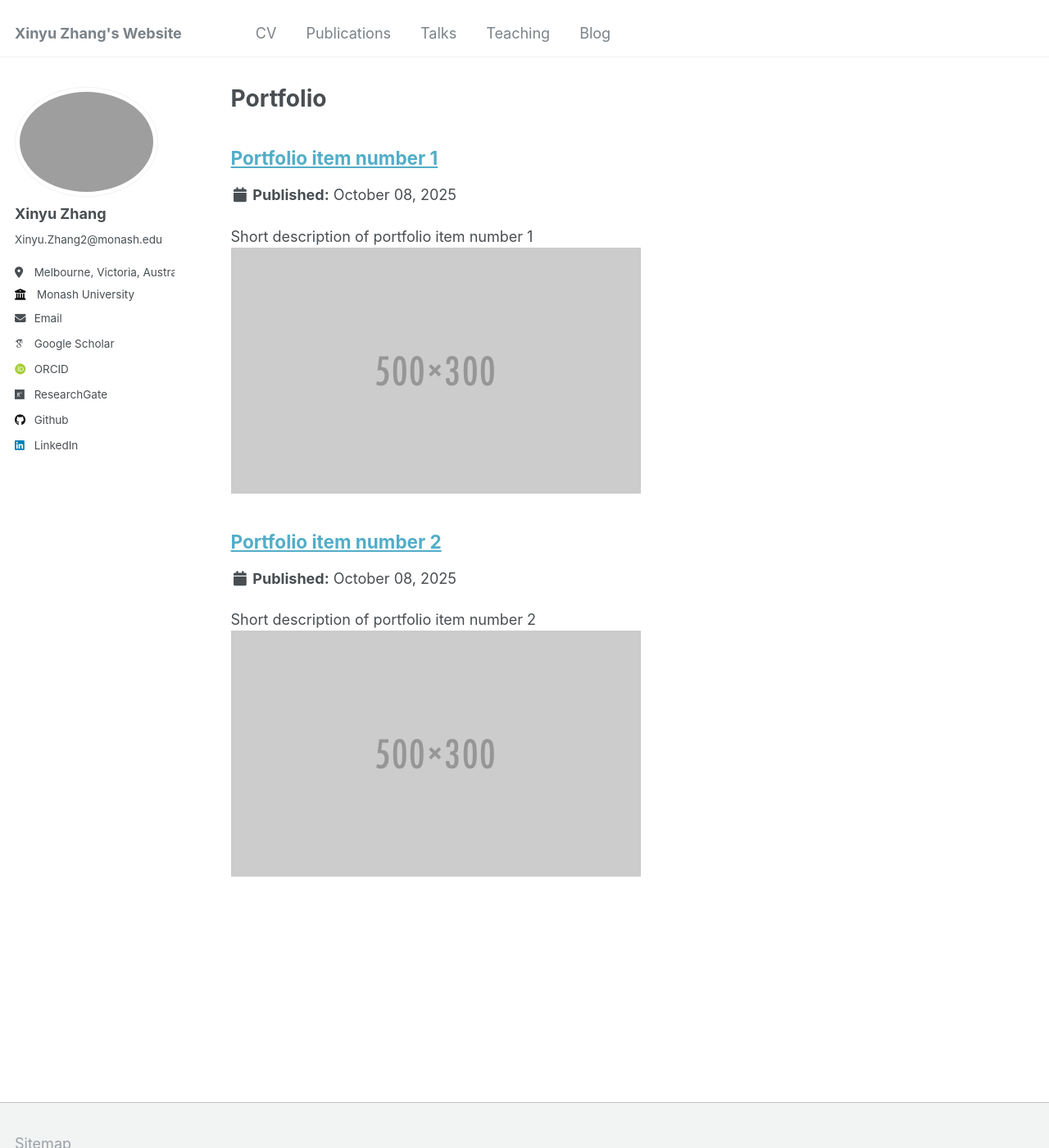
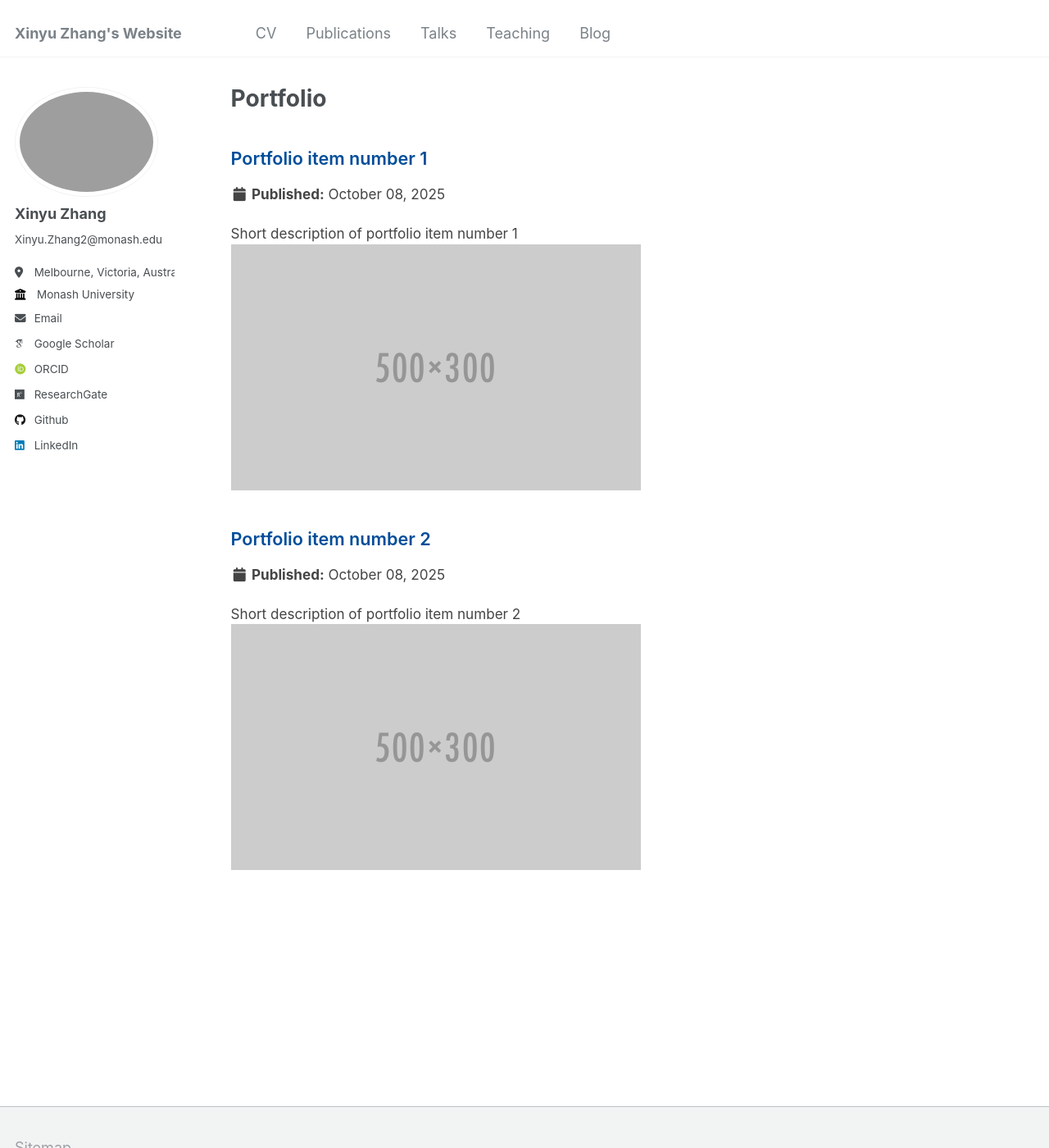
Before and after one commit to cryptome-xyz/cryptome-xyz.github.io, a Jekyll site: the page built from _pages/portfolio.html, in a window 1280 px wide and 1400 px high. Shown: the whole window at 82% size. Built offline with Jekyll 4.4.1, drawn with Linux system fonts in a browser that asks for light colours; some web fonts are replaced.

Commit message:
Update main.scss

```diff
--- a/assets/css/main.scss
+++ b/assets/css/main.scss
@@ -39,3 +39,29 @@
 @import "vendor/font-awesome/brands";
 @import "vendor/magnific-popup/magnific-popup";
 @import "print";
+
+/* --- Custom publication styles --- */
+
+/* Change link color and hover for publication titles */
+.archive .archive__item-title a {
+  color: #004d99;          /* deep blue, easy on the eyes */
+  font-size: 1.2rem;       /* increase size */
+  font-weight: 600;        /* semi-bold */
+  text-decoration: none;   /* remove underline */
+}
+
+.archive .archive__item-title a:hover {
+  color: #007acc;          /* lighter blue on hover */
+  text-decoration: underline;
+}
+
+/* Optional: Adjust spacing between entries */
+.archive .archive__item {
+  margin-bottom: 2rem;
+}
+
+/* Optional: Keywords and “Download Paper” styling */
+.archive p {
+  font-size: 0.95rem;
+  color: #444;
+}
```
